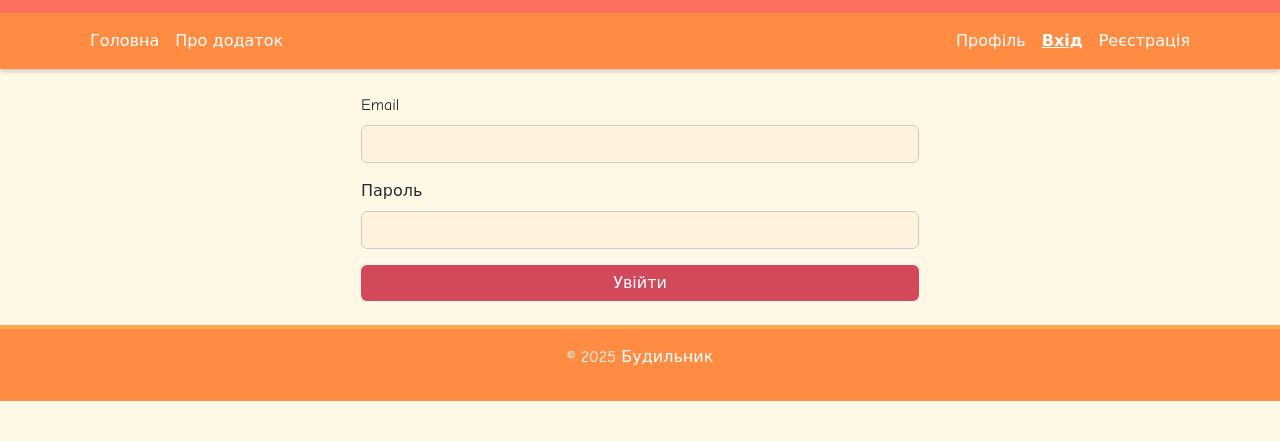
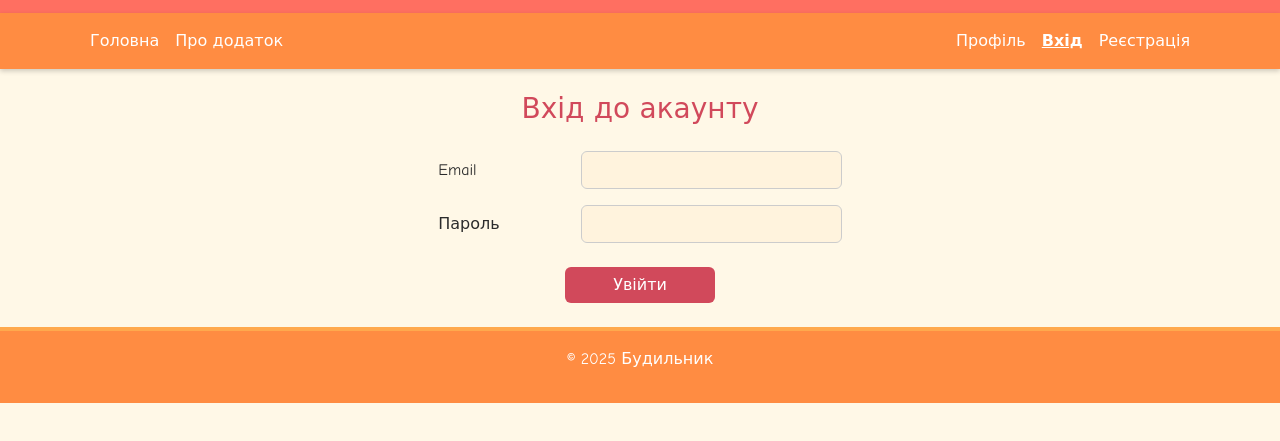
Before and after one commit to GnAd21/Lab1, a plain HTML site: page htmls/login.html in a window 1280 px wide. Shown: the part 67-508 px from the top of the page. Drawn offline with nearby package versions, Linux system fonts and the light colour scheme.

Commit message:
Add files via upload

```diff
--- a/htmls/login.html
+++ b/htmls/login.html
@@ -34,18 +34,33 @@
   </nav>
 
   <main class="container py-4">
-    <form class="w-50 mx-auto">
-      <div class="mb-3">
-        <label class="form-label">Email</label>
-        <input type="email" class="form-control" required>
+    <form class="row justify-content-center">
+      <div class="col-md-6">
+
+        <h3 class="text-center mb-4">Вхід до акаунту</h3>
+
+        <div class="mb-3 row justify-content-center align-items-center">
+          <label class="col-3 col-form-label">Email</label>
+          <div class="col-6">
+            <input type="email" class="form-control" required>
+          </div>
+        </div>
+
+        <div class="mb-4 row justify-content-center align-items-center">
+          <label class="col-3 col-form-label">Пароль</label>
+          <div class="col-6">
+            <input type="password" class="form-control" required>
+          </div>
+        </div>
+
+        <div class="text-center">
+          <button type="submit" class="btn btn-primary px-5">Увійти</button>
+        </div>
+
       </div>
-      <div class="mb-3">
-        <label class="form-label">Пароль</label>
-        <input type="password" class="form-control" required>
-      </div>
-      <button type="submit" class="btn btn-primary w-100">Увійти</button>
     </form>
   </main>
+
 
   <footer class="bg-dark text-white text-center py-3">
     <p>&copy; 2025 Будильник</p>
```
